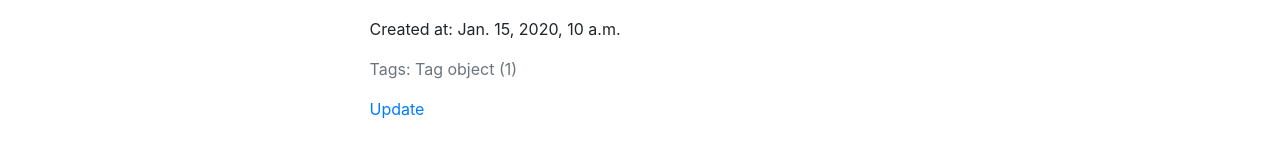
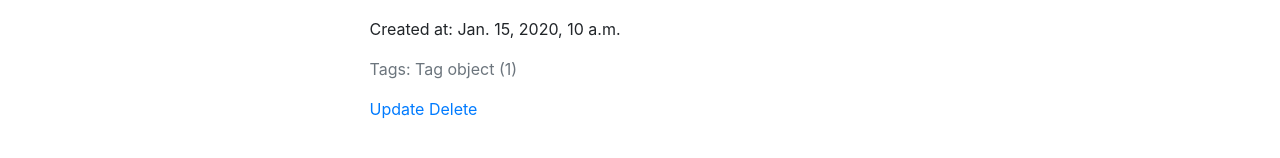
Before and after one commit to OlehOryshchuk/todo_list, a Django app: page / in a window 1280 px wide. Shown: the part 210-368 px from the top of the page. Run offline with Django 4.2, Linux system fonts and the light colour scheme; tables that the repository leaves empty hold one stand-in row (values such as "Sample post").

Commit message:
Include in 'task_list.html' delete path

```diff
--- a/templates/todo/task_list.html
+++ b/templates/todo/task_list.html
@@ -41,6 +41,7 @@
 					{% endfor %}
 				</p>
 				<a href="{% url 'todo:task-update' pk=task.id %}">Update</a>
+				<a href="{% url 'todo:task-delete' pk=task.id %}">Delete</a>
 
 			</div>
 		{% endfor %}
```
